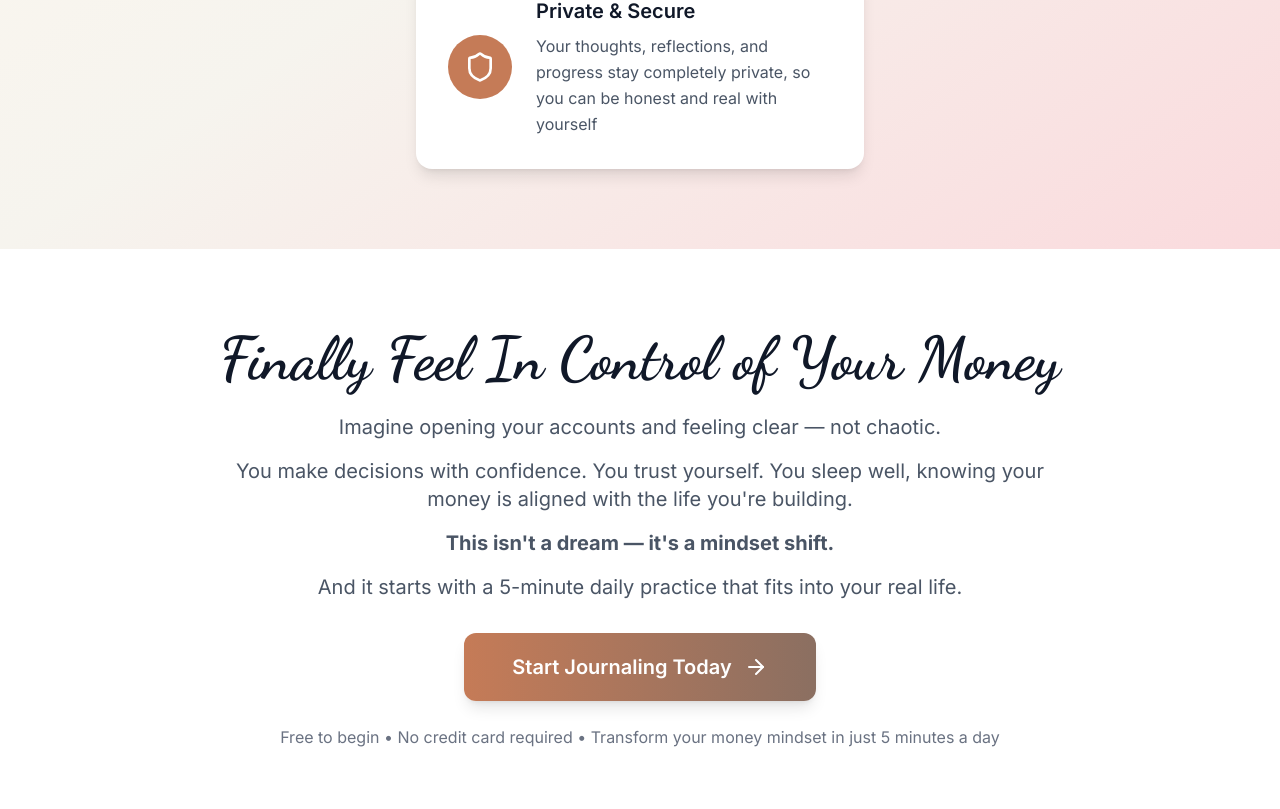
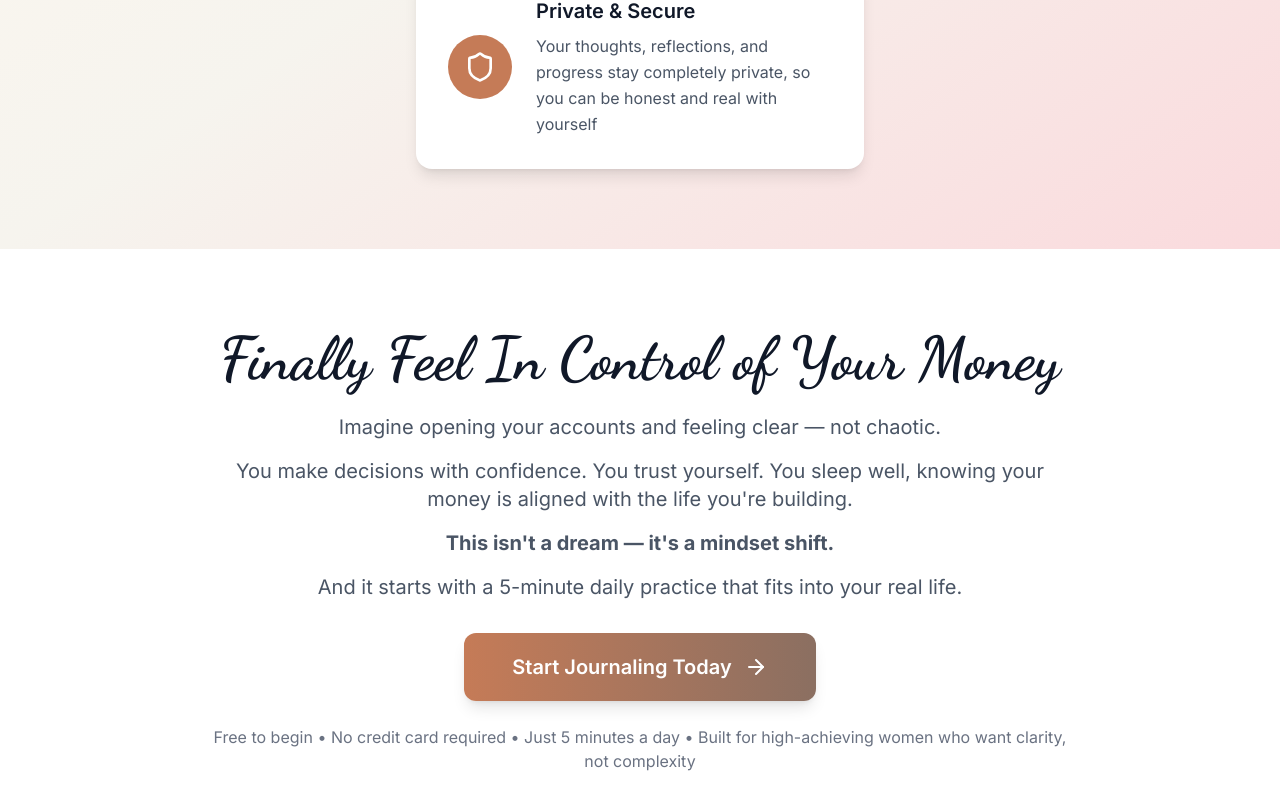
Before and after one commit to carolynjones73-create/mindful-landing, a React (Vite) app: page / in a window 1280 px wide. Shown: the part 4863-5672 px from the top of the page. Built offline with nearby package versions, Linux system fonts and the light colour scheme; no server answers.

Commit message:
Update final CTA bullet points

```diff
--- a/src/components/landing/LandingPage.tsx
+++ b/src/components/landing/LandingPage.tsx
@@ -434,7 +434,7 @@ export default function LandingPage({ onGetStarted }: LandingPageProps) {
           </button>
 
           <p className="text-gray-500">
-            Free to begin • No credit card required • Transform your money mindset in just 5 minutes a day
+            Free to begin • No credit card required • Just 5 minutes a day • Built for high-achieving women who want clarity, not complexity
           </p>
         </div>
       </section>
```
